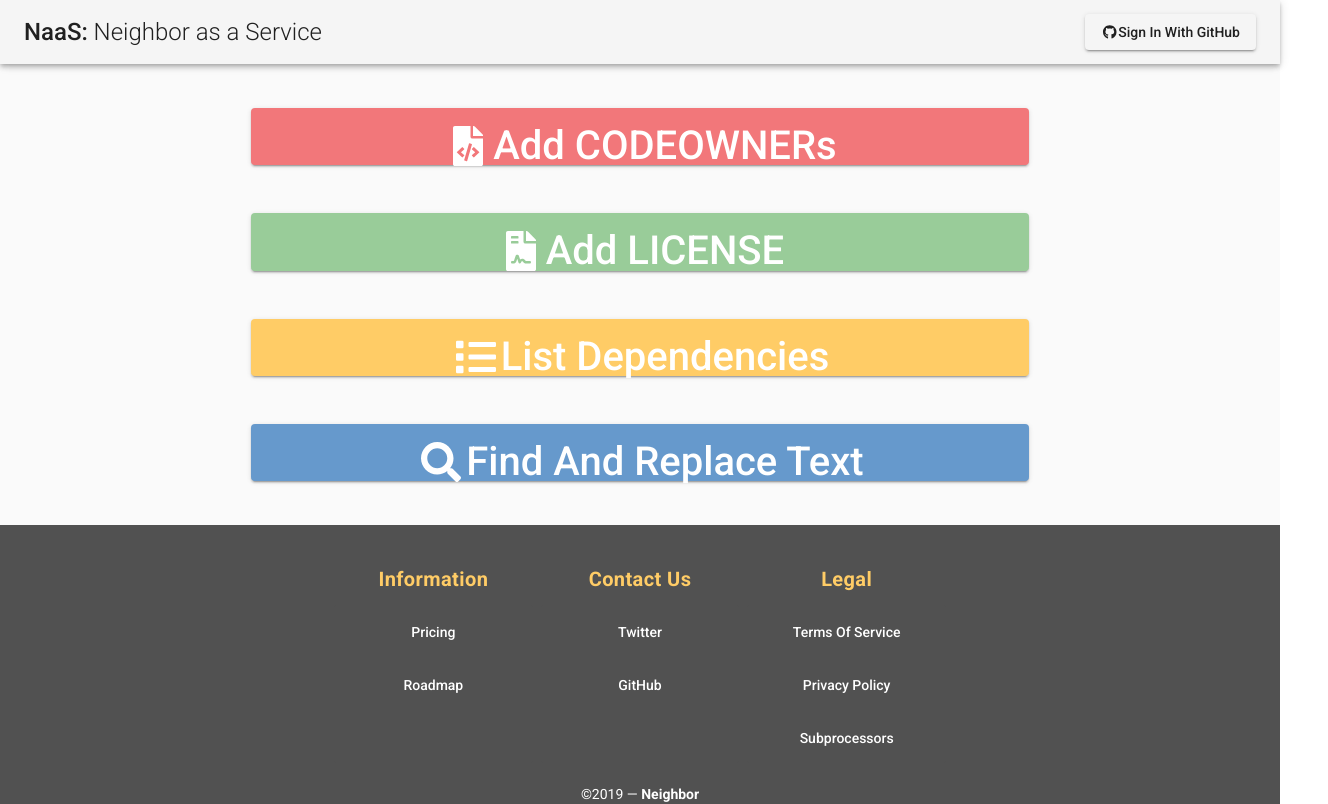
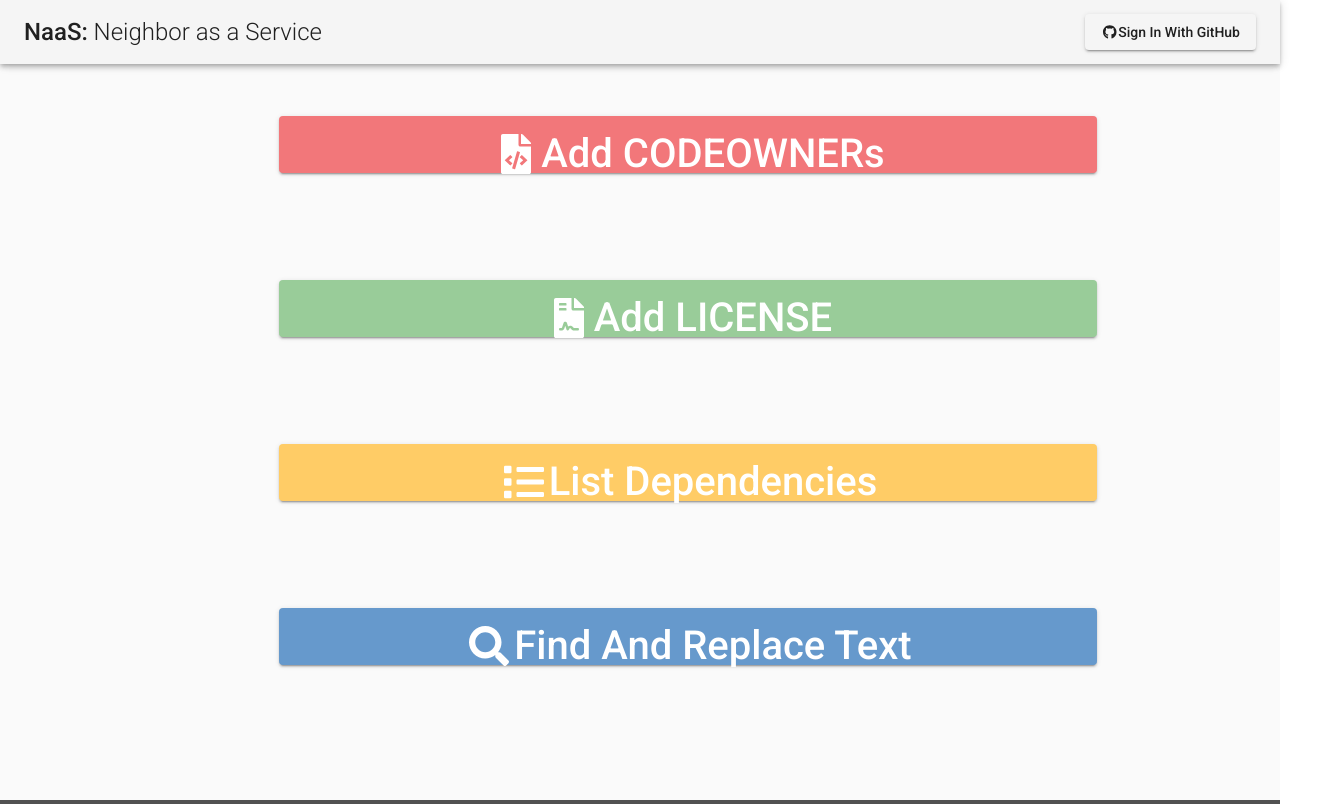
Before and after one commit to mccurdyc/naas-fe, a Vue app: page / in a window 1280 px wide. Shown: the top 804 px of the page, 1328 px wide, since content can reach past the window. Built offline with nearby package versions, Linux system fonts and the light colour scheme.

Commit message:
using router. looks pretty good
Signed-off-by: Colton McCurdy <mccurdyc22@gmail.com>

```diff
--- a/package.json
+++ b/package.json
@@ -14,6 +14,7 @@
     "@fortawesome/vue-fontawesome": "^0.1.6",
     "core-js": "^2.6.5",
     "vue": "^2.6.10",
+    "vue-router": "^3.0.6",
     "vuetify": "^1.5.5"
   },
   "devDependencies": {
--- a/src/App.vue
+++ b/src/App.vue
@@ -8,28 +8,19 @@
 
       <v-spacer></v-spacer>
 
-      <v-btn md>
+      <router-link to="/login" tag="v-btn">
         <font-awesome-icon class="fa-fw" :icon="['fab', 'github']"/>
         Sign In With GitHub
-      </v-btn>
+      </router-link>
     </v-toolbar>
 
-    <v-content>
-      <Home/>
-    </v-content>
+    <main>
+      <router-view></router-view>
+    </main>
 
-  <v-footer
-      dark
-      height="auto"
-      color="primary"
-    >
+    <v-footer dark height="auto" color="primary">
         <v-container fluid grid-list-md>
-        <v-card
-          flat
-          tile
-          color="primary"
-          class="white--text text-md-center"
-        >
+          <v-card flat tile color="primary" class="white--text text-md-center" >
               <v-layout row justify-center>
                 <v-flex md2>
                   <v-card-title class="yellow--text title justify-center font-weight-bold">
@@ -98,22 +89,11 @@
         </v-container>
       </v-footer>
   </v-app>
-
 </template>
 
 <script>
-import Home from './components/Home'
-
 export default {
-  name: 'App',
-  components: {
-    Home
-  },
-  data () {
-    return {
-      //
-    }
-  }
+  name: 'App'
 }
 </script>
 
--- a/src/components/Home.vue
+++ /dev/null
@@ -1,80 +0,0 @@
-import Vuetify from 'vuetify'
-
-Vue.use(Vuetify)
-
-<template>
-  <div class="homescreen">
-    <h1>{{ msg }}</h1>
-
-  <v-container fluid grid-list-md>
-      <v-layout row wrap>
-        <v-flex d-flex offset-md2 md8>
-          <v-btn color="#f2777a" dark>
-            <font-awesome-icon class="fa-fw" :icon="['fas', 'file-code']"/> Add CODEOWNERs
-          </v-btn>
-        </v-flex>
-
-        <v-flex d-flex offset-md2 md8>
-          <v-btn color="#99cc99" dark>
-            <font-awesome-icon class="fa-fw" :icon="['fas', 'file-contract']"/> Add LICENSE
-          </v-btn>
-        </v-flex>
-
-        <v-flex d-flex offset-md2 md8>
-          <v-btn color="#ffcc66" dark>
-            <font-awesome-icon class="fa-fw" :icon="['fas', 'list']"/> List Dependencies
-          </v-btn>
-        </v-flex>
-
-        <v-flex d-flex offset-md2 md8>
-          <v-btn color="#6699cc" dark>
-            <font-awesome-icon class="fa-fw" :icon="['fas', 'search']"/> Find and Replace Text
-          </v-btn>
-        </v-flex>
-
-      </v-layout>
-    </v-container>
-
-  </div>
-</template>
-
-<script>
-export default {
-  name: 'homescreen',
-  props: {
-    msg: String
-  }
-}
-</script>
-
-<!-- Add "scoped" attribute to limit CSS to this component only -->
-<style scoped>
-h3 {
-  margin: 40px 0 0;
-}
-ul {
-  list-style-type: none;
-  padding: 0;
-}
-li {
-  display: inline-block;
-  margin: 0 10px;
-}
-a {
-  color: #42b983;
-}
-button {
-  padding: 1% 0 6% 0;
-  border: none;
-  color: white;
-  text-align: center;
-  text-transform: capitalize;
-  text-decoration: none;
-  display: inline-block;
-  font-size: 40px;
-  margin: 20px;
-  border-radius: 4px;
-}
-
-
-</style>
--- /dev/null
+++ b/src/components/home.vue
@@ -0,0 +1,72 @@
+import Vuetify from 'vuetify'
+
+Vue.use(Vuetify)
+
+<template>
+  <v-app>
+    <v-container ma-5 fill-height fluid grid-list-md>
+        <v-layout row wrap>
+          <v-flex d-flex offset-md2 md8>
+            <v-btn color="#f2777a" dark>
+              <font-awesome-icon class="fa-fw" :icon="['fas', 'file-code']"/> Add CODEOWNERs
+            </v-btn>
+          </v-flex>
+
+          <v-flex d-flex offset-md2 md8>
+            <v-btn color="#99cc99" dark>
+              <font-awesome-icon class="fa-fw" :icon="['fas', 'file-contract']"/> Add LICENSE
+            </v-btn>
+          </v-flex>
+
+          <v-flex d-flex offset-md2 md8>
+            <v-btn color="#ffcc66" dark>
+              <font-awesome-icon class="fa-fw" :icon="['fas', 'list']"/> List Dependencies
+            </v-btn>
+          </v-flex>
+
+          <v-flex d-flex offset-md2 md8>
+            <v-btn color="#6699cc" dark>
+              <font-awesome-icon class="fa-fw" :icon="['fas', 'search']"/> Find and Replace Text
+            </v-btn>
+          </v-flex>
+
+        </v-layout>
+      </v-container>
+    </v-app>
+</template>
+
+<script>
+export default {
+  name: 'home',
+}
+</script>
+
+<!-- Add "scoped" attribute to limit CSS to this component only -->
+<style scoped>
+h3 {
+  margin: 40px 0 0;
+}
+ul {
+  list-style-type: none;
+  padding: 0;
+}
+li {
+  display: inline-block;
+  margin: 0 10px;
+}
+a {
+  color: #42b983;
+}
+button {
+  padding: 1% 0 6% 0;
+  border: none;
+  color: white;
+  text-align: center;
+  text-transform: capitalize;
+  text-decoration: none;
+  display: inline-block;
+  font-size: 40px;
+  margin: 40px 0px 0px 0px;
+  border-radius: 4px;
+}
+</style>
--- a/src/main.js
+++ b/src/main.js
@@ -1,11 +1,13 @@
 import Vue from 'vue'
 import Vuetify from 'vuetify'
-import App from './App.vue'
 import 'vuetify/dist/vuetify.min.css'
 import { library } from '@fortawesome/fontawesome-svg-core'
 import { faCode, faCodeBranch, faFileCode, faFileContract, faFile, faFileAlt, faList, faCheck, faSearch } from '@fortawesome/free-solid-svg-icons'
 import { faGithub, faTwitter } from '@fortawesome/free-brands-svg-icons'
 import { FontAwesomeIcon } from '@fortawesome/vue-fontawesome'
+
+import App from './App.vue'
+import router from './router'
 
 library.add(faGithub, faTwitter, faCode, faCodeBranch, faFileCode, faFileContract, faFile, faFileAlt, faList, faCheck, faSearch)
 
@@ -33,5 +35,7 @@
 Vue.config.productionTip = false
 
 new Vue({
-  render: h => h(App),
-}).$mount('#app')
+  el: '#app',
+  router,
+  render: h => h(App)
+})
--- /dev/null
+++ b/src/router/index.js
@@ -0,0 +1,15 @@
+import Vue from 'vue'
+import Router from 'vue-router'
+import home from '../components/home'
+
+Vue.use(Router)
+
+export default new Router({
+  routes: [
+    {
+      path: '/',
+      name: 'home',
+      component: home
+    }
+  ]}
+);
```
Also changed, not shown: 1 other file (tests, documents, lock files or other folders). Lines whose indentation alone changed are shown as unchanged.
